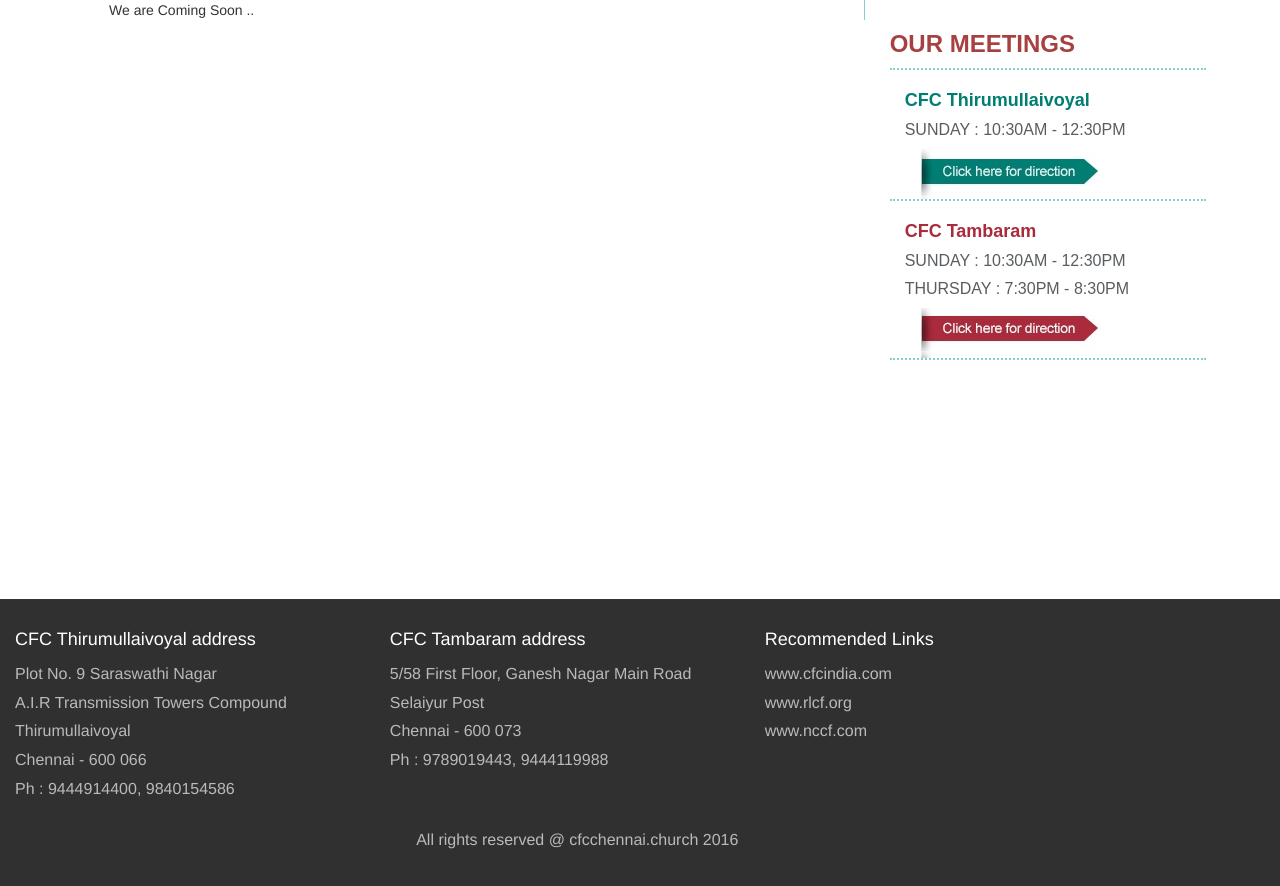
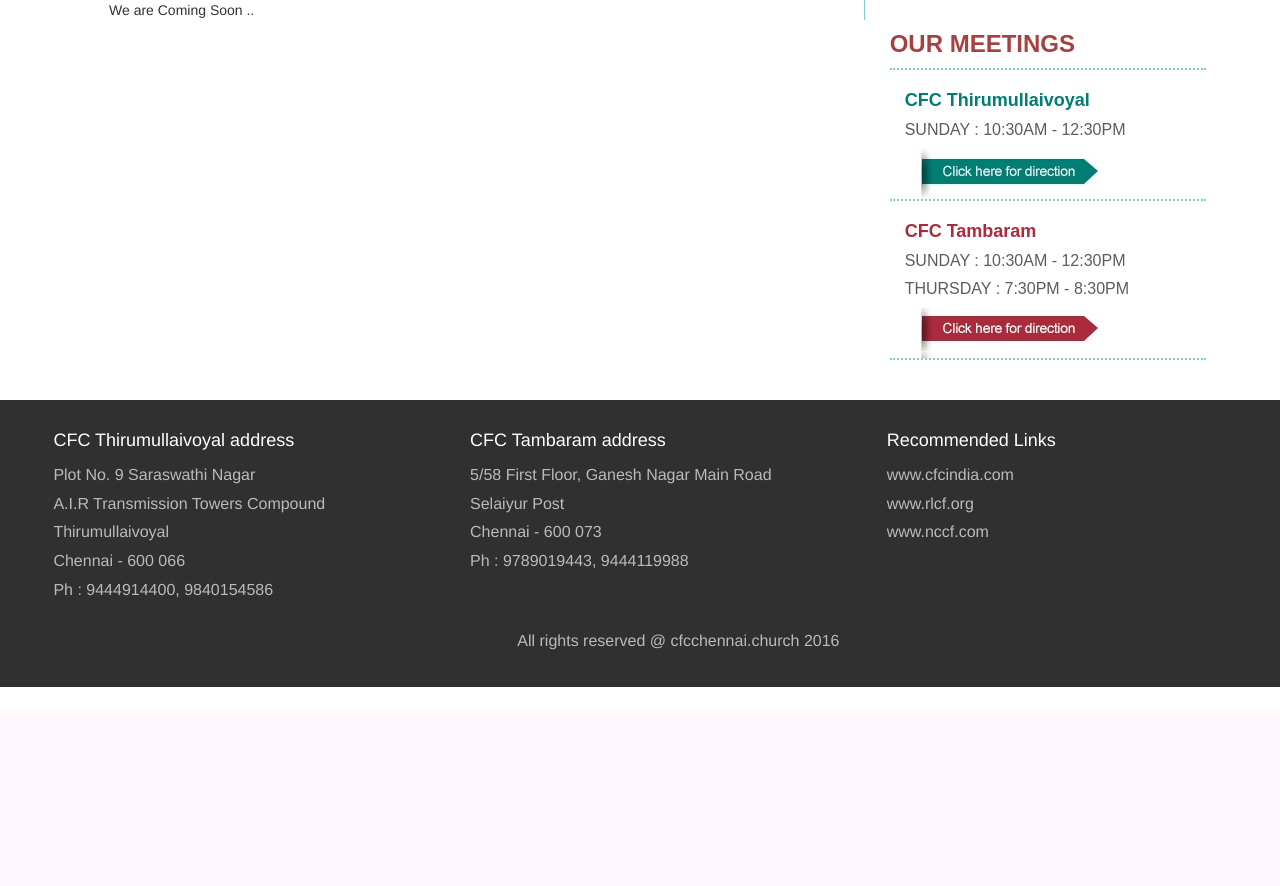
Before and after one commit to webttp/cfcchennai, a PHP site: page / in a window 1280 px wide. Shown: the part 91-977 px from the top of the page. After the commit the page ends 778 px from the top, so only its background shows below. Run offline with PHP 8.4, Linux system fonts and the light colour scheme; some libraries are stand-ins or nearby versions.

Commit message:
Update styles.css

```diff
--- a/css/styles.css
+++ b/css/styles.css
@@ -276,7 +276,12 @@ a:hover {
 }
 /* Main content stylings */
 .content-page-section{
-	min-height: 600px;
+	min-height: 400px;
+}
+.coming-soon{
+   margin: 20% 30%;
+   color: #A74040;
+  font: Bold 24px Arial;
 }
 .content-page-section, .home-page-section
 {
@@ -429,6 +434,9 @@ footer{
 	border-top: 1px solid #333333;
 	z-index: 3;
 }
+.footer-menu{
+ margin-left: 3%;
+}
 .footer-menu h4{
 	color: #ffffff;
 	margin-top: 20px;
@@ -482,12 +490,13 @@ footer{
 
 }
 
-@media (min-width:700px) {
- .menu-container, .container, .container .row, .menu-nav-container {
+@media (min-width:800px) {
+ .menu-container, .container, .container .row, .menu-nav-container, .footer-menu {
      width: 100% !important;
     }
     #featured-home-page-image.row{
     	margin-right:0;
     	margin-left:0;
     }
+
 }
```
